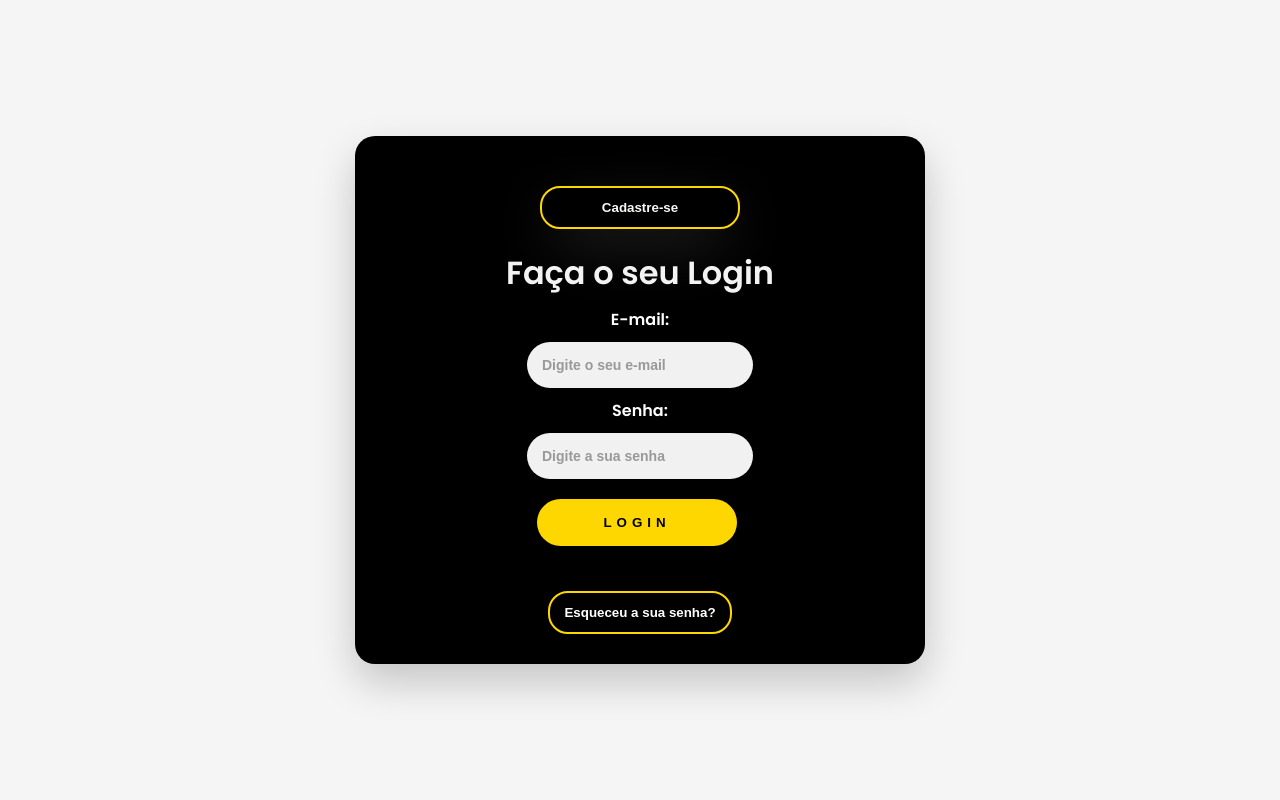
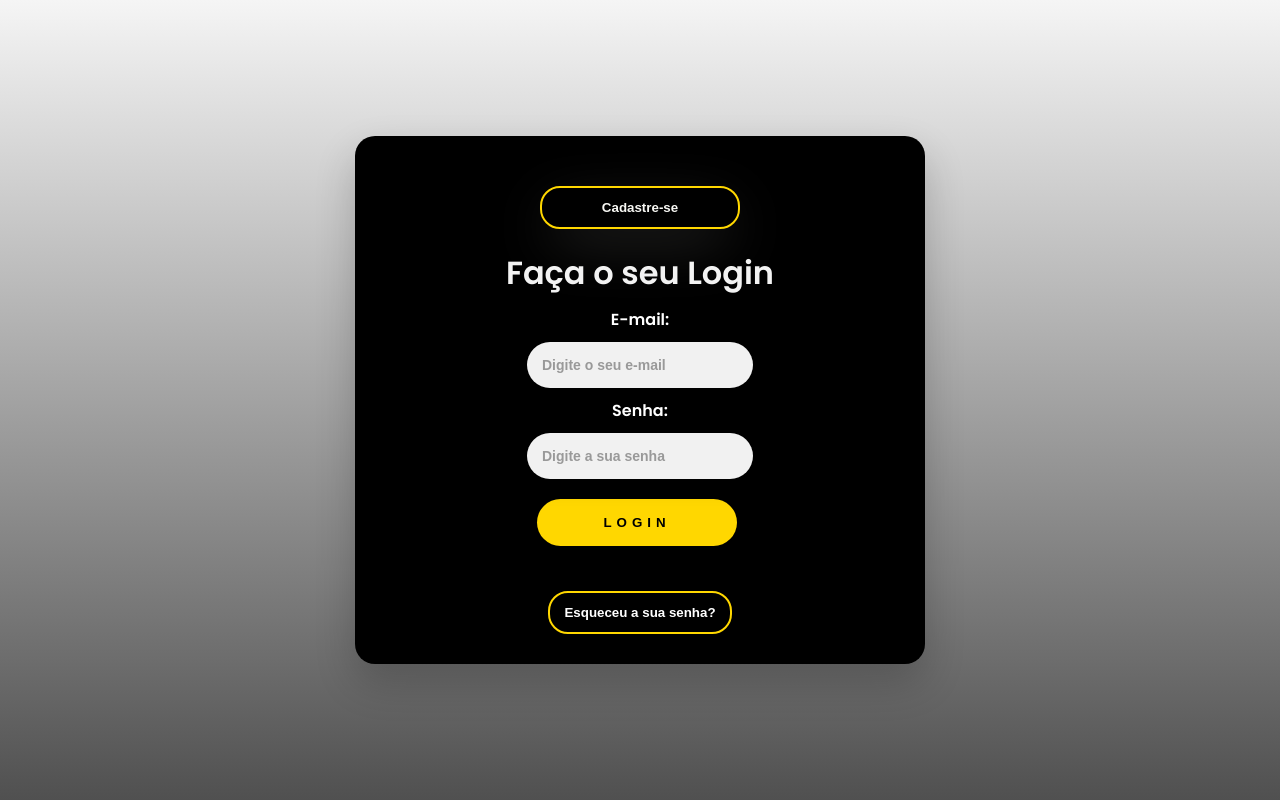
Before and after one commit to Felipe7700/Maqueicous, a Flask app: page /login in a window 1280 px wide. Run offline with Flask 3, Linux system fonts and the light colour scheme.

Commit message:
Update style_login.css

```diff
--- a/Maqueicous-1f79467f9f41d2d35226ed54b3450638993ca87a/Maqueicous-main/Feh/static/style_login.css
+++ b/Maqueicous-1f79467f9f41d2d35226ed54b3450638993ca87a/Maqueicous-main/Feh/static/style_login.css
@@ -9,7 +9,7 @@ body {
 .main {
     width: 100vw;
     height: 100vh;
-    background: linear-gradient(to bottom,#f5f5f5, #f5f5f5);
+    background: linear-gradient(to bottom,#f5f5f5, #505050);
     display: flex;
     justify-content: center;
     align-items: center;
```
